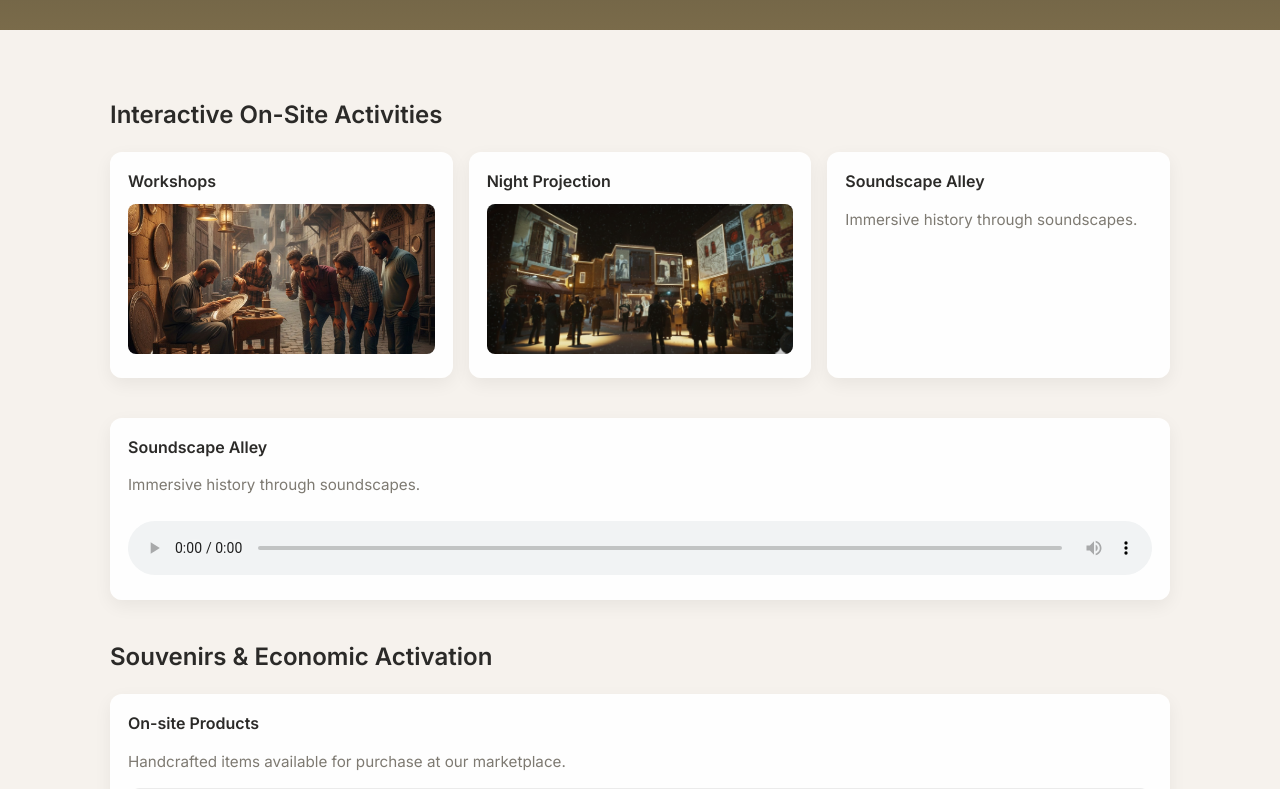
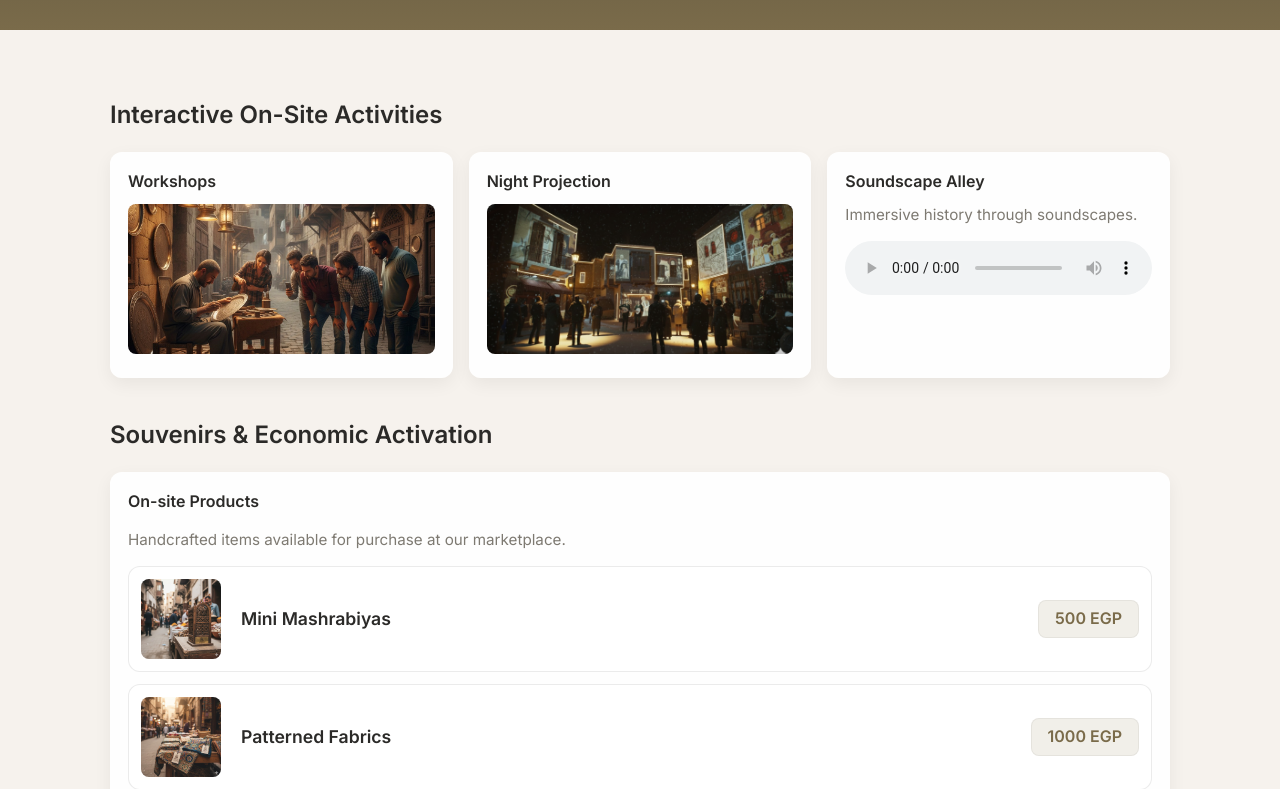
Before and after one commit to logain04/haret-elyahoud-project, a plain HTML site: page index.html in a window 1280 px wide. Shown: the part 465-1254 px from the top of the page. Drawn offline with Linux system fonts and the light colour scheme.

Commit message:
Update index.html

```diff
--- a/index.html
+++ b/index.html
@@ -34,12 +34,11 @@
 
     h1.title{font-family:Cairo, sans-serif;margin:8px 0 4px;font-size:30px}
     .hero-grid{display:grid;grid-template-columns:1fr 360px;gap:24px;align-items:start}
-    .card{background:var(--glass);padding:18px;border-radius:12px;box-shadow:0 6px 18px rgba(20,20,20,0.06)}
+    .card{background:var(--glass);padding:18px;border-radius:12px;box-shadow:0 6px 18px rgba(20,20,20,0.06); height: 100%;}
 
     .btn{padding:10px 14px;border-radius:10px;border:0;background:var(--accent);color:white;font-weight:600;cursor:pointer}
     .btn.ghost{background:transparent;color:white;border:1px solid rgba(255,255,255,0.4)}
 
-    /* --- تنسيق قائمة المنتجات بالصور وزر السعر البيج --- */
     .product-list {
       display: flex;
       flex-direction: column;
@@ -75,7 +74,6 @@
     }
     .product-name { font-weight: 700; color: var(--dark); font-size: 1.1rem; }
 
-    /* تنسيق زر السعر باللون البيج الخفيف */
     .price {
       background-color: #f1efe9;
       color: var(--accent);
@@ -85,7 +83,6 @@
       font-size: 1rem;
       border: 1px solid rgba(0,0,0,0.05);
     }
-    /* ------------------------------ */
 
     main{padding:28px 20px}
     section{margin:40px 0}
@@ -152,25 +149,23 @@
           <strong>Workshops</strong>
           <img src="./images/WORKSHOPS.jpeg" style="width:100%; height:150px; border-radius:8px; margin-top:10px; object-fit:cover;">
         </div>
+
         <div class="card">
           <strong>Night Projection</strong>
           <img src="./images/NIGHT PROJECTION.jpeg" style="width:100%; height:150px; border-radius:8px; margin-top:10px; object-fit:cover;">
         </div>
+
         <div class="card">
           <strong>Soundscape Alley</strong>
-          <p class="muted" style="margin-top:15px;">Immersive history through soundscapes.</p>
+          <p class="muted" style="margin-top:10px; margin-bottom:15px;">Immersive history through soundscapes.</p>
+
+          <audio controls style="width:100%;">
+            <source src="./images/script.mpeg" type="audio/mpeg">
+            Your browser does not support the audio element.
+          </audio>
         </div>
       </div>
     </section>
-<div class="card">
-  <strong>Soundscape Alley</strong>
-  <p class="muted">Immersive history through soundscapes.</p>
-
-  <audio controls style="width:100%; margin-top:10px;">
-    <source src="./images/script.mpeg" type="audio/mpeg">
-    Your browser does not support the audio element.
-  </audio>
-</div>
 
     <section id="shop">
       <h2>Souvenirs & Economic Activation</h2>
```
